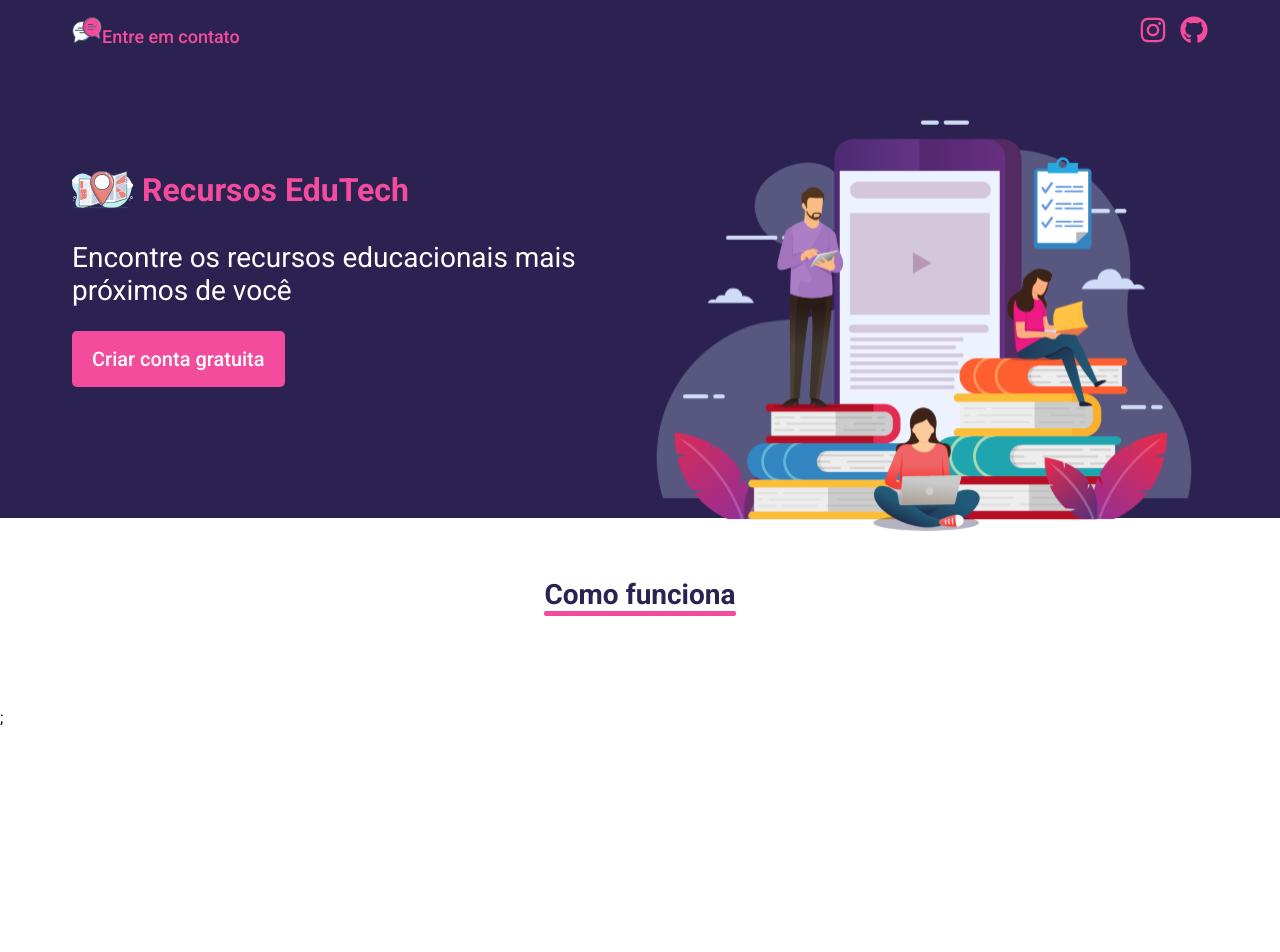
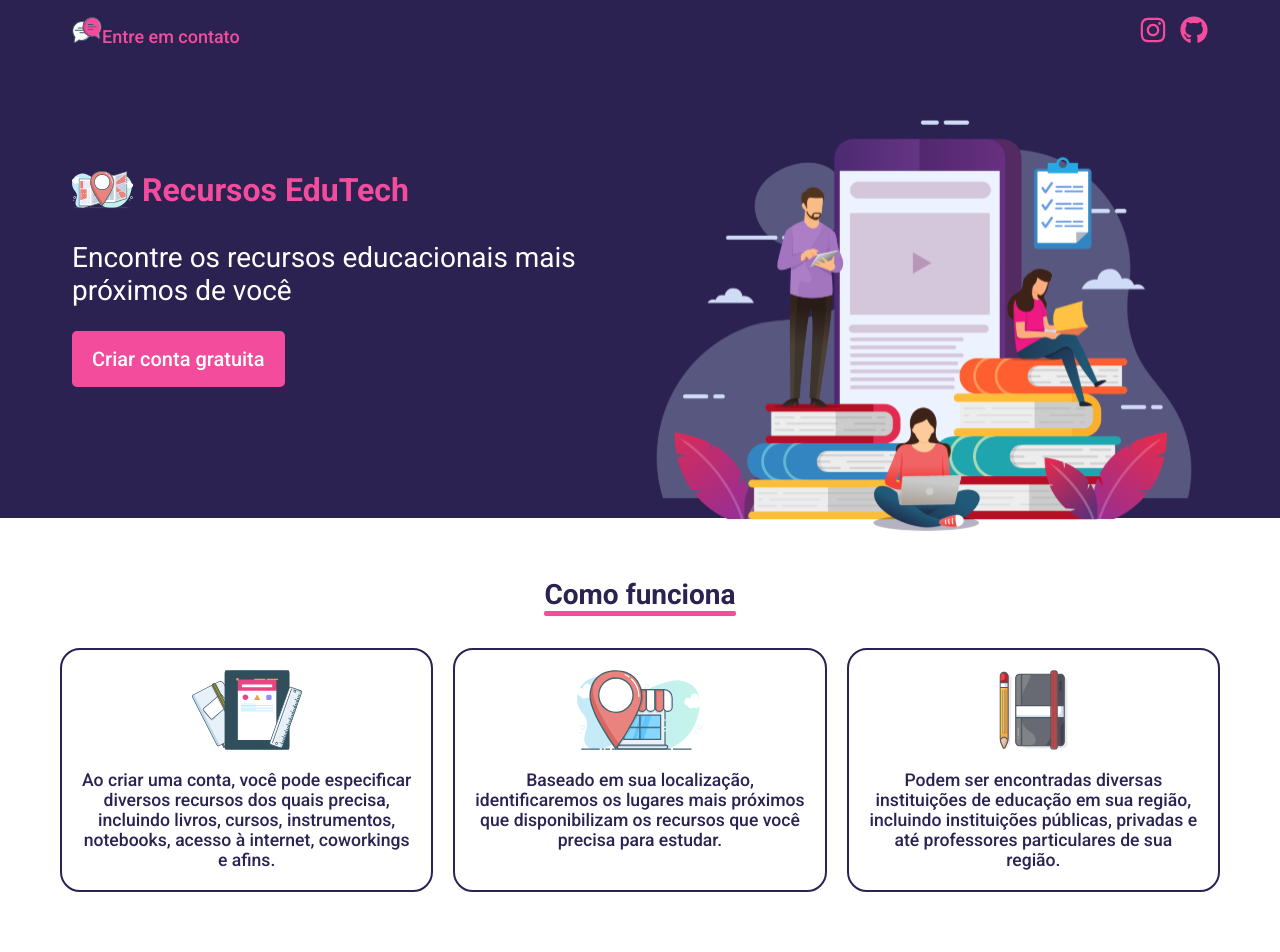
Before and after one commit to capelaum/recursos_edutech, a Next.js app: page / in a window 1280 px wide. Shown: the top 952 px of the page. Before the commit the page ends 800 px from the top, so only its background shows below. Built offline with nearby package versions, Linux system fonts and the light colour scheme.

Commit message:
feat: Info Section

```diff
--- a/src/components/Informations/index.tsx
+++ b/src/components/Informations/index.tsx
@@ -1,11 +1,49 @@
+import Image from "next/image";
+
 import { SectionTitle } from "components/SectionTitle";
 
-import { Container } from "./styles";
+import info_1 from "@public/info/info_1.svg";
+import info_2 from "@public/info/info_2.svg";
+import info_3 from "@public/info/info_3.svg";
+
+import { Container, GridContainer, GridItem } from "./styles";
 
 export function Informations() {
   return (
     <Container>
       <SectionTitle title="Como funciona" />
+
+      <GridContainer>
+        <GridItem>
+          <div className="info_image">
+            <Image src={info_1} alt="Recursos" layout="fixed" height={80} />
+          </div>
+          <p>
+            Ao criar uma conta, você pode especificar diversos recursos dos
+            quais precisa, incluindo livros, cursos, instrumentos, notebooks,
+            acesso à internet, coworkings e afins.
+          </p>
+        </GridItem>
+        <GridItem>
+          <div className="info_image">
+            <Image src={info_2} alt="Localização" layout="fixed" height={80} />
+          </div>
+          <p>
+            Baseado em sua localização, identificaremos os lugares mais próximos
+            que disponibilizam os recursos que você precisa para estudar.
+          </p>
+        </GridItem>
+        <GridItem>
+          <div className="info_image">
+            <Image src={info_3} alt="Educação" layout="fixed" height={80} />
+          </div>
+          <p>
+            Podem ser encontradas diversas instituições de educação em sua
+            região, incluindo instituições públicas, privadas e até professores
+            particulares de sua região.
+          </p>
+        </GridItem>
+      </GridContainer>
     </Container>
   );
 }
--- a/src/components/Informations/styles.ts
+++ b/src/components/Informations/styles.ts
@@ -2,9 +2,11 @@ import styled from "styled-components";
 
 export const Container = styled.section`
   width: 100%;
+  max-width: 1200px;
 
   display: flex;
-  justify-content: center;
+  flex-direction: column;
+  align-items: center;
 
   margin: 3.75rem 0;
 
@@ -24,3 +26,42 @@ export const Container = styled.section`
     }
   }
 `;
+
+export const GridContainer = styled.div`
+  width: 100%;
+  display: grid;
+  grid-template-columns: repeat(auto-fit, minmax(300px, 1fr));
+  grid-gap: 1.25rem;
+
+  padding: 0 1.25rem;
+`;
+
+export const GridItem = styled.div`
+  display: flex;
+  flex-direction: column;
+  align-items: center;
+
+  padding: 1.25rem;
+
+  color: var(--color-primary);
+
+  border-radius: 20px;
+  border: 2px solid var(--color-primary);
+
+  transition: all 0.3s;
+
+  .info_image {
+    padding-bottom: 1rem;
+  }
+
+  p {
+    text-align: center;
+    font-weight: 500;
+    font-size: 1.1rem;
+  }
+
+  &:hover {
+    background: var(--color-primary);
+    color: #fff;
+  }
+`;
--- a/src/components/SectionTitle/styles.ts
+++ b/src/components/SectionTitle/styles.ts
@@ -6,7 +6,7 @@ export const Container = styled.h1`
   font-size: 1.75rem;
   font-weight: 600;
 
-  margin-bottom: 2rem;
+  margin-bottom: 2.5rem;
 
   &:after {
     content: " ";
--- a/src/pages/index.tsx
+++ b/src/pages/index.tsx
@@ -7,6 +7,7 @@ import Modal from "react-modal";
 import { ContactModal } from "components/ContactModal";
 import { Banner } from "components/Banner";
 import { Informations } from "components/Informations";
+import { Container } from "styles/home";
 
 Modal.setAppElement("#__next");
 
@@ -28,13 +29,14 @@ const Home: NextPage = () => {
       </Head>
 
       <Banner handleOpenContactModal={handleOpenContactModal} />
+      <Container>
+        <Informations />
 
-      <Informations />
-
-      <ContactModal
-        isOpen={isContactModalOpen}
-        onRequestClose={handleCloseContactModal}
-      />
+        <ContactModal
+          isOpen={isContactModalOpen}
+          onRequestClose={handleCloseContactModal}
+        />
+      </Container>
     </>
   );
 };
--- a/src/styles/global.ts
+++ b/src/styles/global.ts
@@ -13,7 +13,7 @@ export const GlobalStyle = createGlobalStyle`
     @media (max-width: 1080px) {
       font-size: 93.75%; // 15px
     }
-    @media (max-width: 1080px) {
+    @media (max-width: 768px) {
       font-size: 87.5%; // 14px
     }
     scroll-behavior: smooth;
--- a/src/styles/home.ts
+++ b/src/styles/home.ts
@@ -1 +1,9 @@
 import styled from "styled-components";
+
+export const Container = styled.main`
+  width: 100%;
+  overflow: hidden;
+  display: flex;
+  flex-direction: column;
+  align-items: center;
+`;
```
Also changed, not shown: public/info/info_2.svg.
